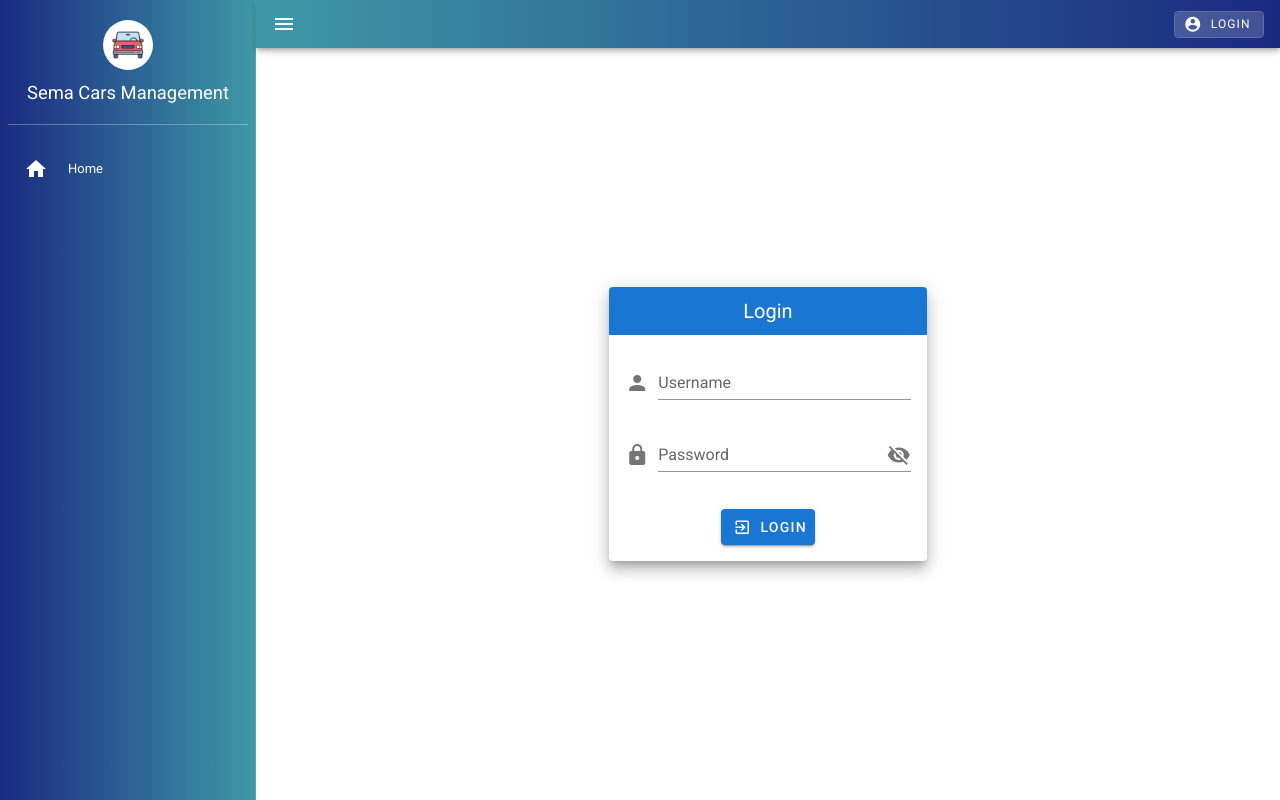
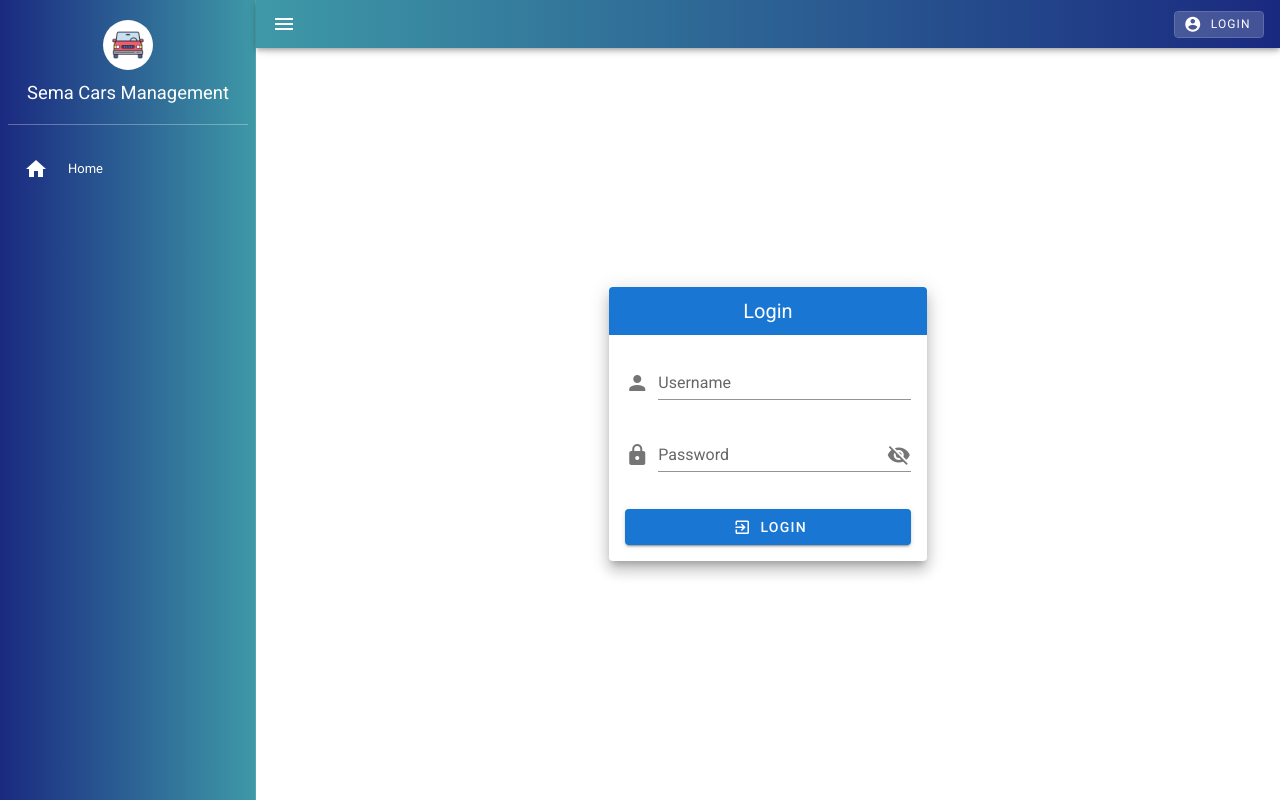
Before and after one commit to seminmusic/spring-boot-vue-demo, a Vue app in the folder frontend/: page /login in a window 1280 px wide. Built offline with nearby package versions, Linux system fonts and the light colour scheme.

Commit message:
Authentication tests passed

```diff
--- a/frontend/src/views/App.vue
+++ b/frontend/src/views/App.vue
@@ -99,9 +99,7 @@ export default {
 
 // Private functions
 function handleRoute(route) {
-    if (route.meta && route.meta.contentCenter) {
-        this.contentCenter = true;
-    }
+    this.contentCenter = route.meta && route.meta.contentCenter;
 }
 </script>
 
--- a/frontend/src/views/login/Login.vue
+++ b/frontend/src/views/login/Login.vue
@@ -1,6 +1,6 @@
 <template>
     <v-row align="center" justify="center">
-        <v-col cols="12" sm="8" md="4">
+        <v-col cols="10" sm="8" md="4">
             <v-card class="elevation-10">
                 <v-form ref="loginForm" @submit.prevent="onLoginSubmit" autocomplete="off">
                     <v-toolbar color="primary" dark flat dense rounded="t">
@@ -19,7 +19,7 @@
                     </v-card-text>
                     <v-card-actions class="px-4 pt-0 pb-4">
                         <v-spacer />
-                        <v-btn type="submit" color="primary" class="btn-loading-with-text" ripple :loading="loading" :disabled="loading">
+                        <v-btn type="submit" color="primary" block class="btn-loading-with-text" ripple :loading="loading" :disabled="loading">
                             <v-icon left v-if="!loading">mdi-login-variant</v-icon> {{ loading ? 'Please wait' : 'Login' }}
                         </v-btn>
                         <v-spacer />
@@ -126,6 +126,7 @@ function parseRouteData(query) {
 .btn-loading-with-text.v-btn--loading /deep/ .v-btn__content {
     opacity: 1;
     order: 2;
+    flex: initial;
 }
 .btn-loading-with-text.v-btn--loading /deep/ .v-btn__loader {
     position: relative;
```
